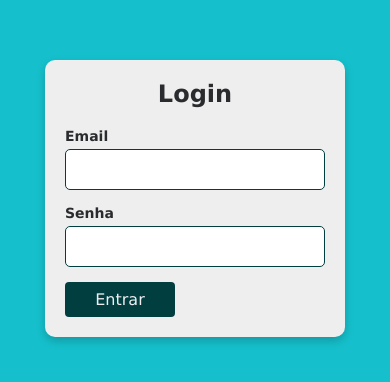
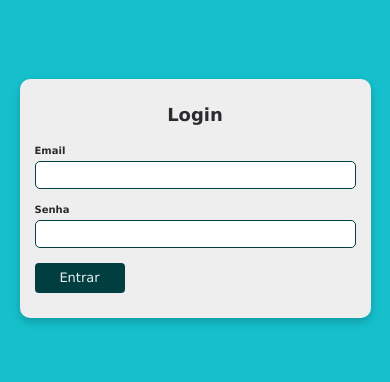
Before and after one commit to a4s-ufpb/My-Trace-Table-Manager, a React (Vite) app: page /#/login in a window 390 px wide. Shown: the part 224-606 px from the top of the page. Built offline with nearby package versions, Linux system fonts and the light colour scheme; sample sign-in values are in the browser's storage.

Commit message:
Feito a responsividade das telas: login, about, themes, professors, help

```diff
--- a/src/components/Button/styles.module.css
+++ b/src/components/Button/styles.module.css
@@ -9,7 +9,7 @@
     color: #fff;
     border-radius: 10px;
     border: none;
-    font-size: 1.1em;
+    font-size: 1.1rem;
     line-height: 25px;
     cursor: pointer;
     transition: all .2s ease-in-out;
@@ -20,18 +20,41 @@
     color: #07433C;
 }
 
-@media(max-width:780px) {
+@media (max-width: 1025px) {
     .button {
-        width: 280px;
-        height: 80px;
-        font-size: 1.5em;
+        width: 90%;
+        height: 100px;
+        max-width: 500px;
+        font-size: 1.5rem;
     }
 }
 
-@media(max-width:550px) {
+@media (max-width: 850px) {
     .button {
-        width: 220px;
-        height: 60px;
-        font-size: 1.4em;
+        width: 90%;
+        height: 80px;
+        max-width: 380px;
+        font-size: 1.3rem;
     }
 }
+
+@media (max-width: 780px) {
+    .button {
+        max-width: 300px;
+    }
+}
+
+@media (max-width: 550px) {
+    .button {
+        width: 95%;
+        max-width: 230px;
+        font-size: 1.1rem;
+    }
+}
+
+@media (max-width: 400px) {
+    .button {
+        max-width: 220px;
+        font-size: 1rem;
+    }
+}
--- a/src/components/Menu/index.jsx
+++ b/src/components/Menu/index.jsx
@@ -4,7 +4,7 @@ import styles from "./styles.module.css"
 
 export default function ({ setMenu }) {
     const menuRef = useRef(null);
-    const role = localStorage.getItem("role");
+    const role = localStorage.getItem("role") || "user";
 
     useEffect(() => {
         function handleClickOutside(ev) {
--- a/src/components/RoleProtectedRoute/index.jsx
+++ b/src/components/RoleProtectedRoute/index.jsx
@@ -2,16 +2,24 @@ import { Navigate } from "react-router-dom";
 
 export default function RoleProtectedRoute({ children, allowedRoles = [] }) {
     const role = localStorage.getItem("userRole");
-    const token = localStorage.getItem("token");
+    const token = localStorage.getItem('token');
+    const tokenExpiration = localStorage.getItem("tokenExpiration");
 
-    if (!token) {
+    const isTokenValid = () => {
+        if (!token || !tokenExpiration) return false;
+        return Date.now() < parseInt(tokenExpiration, 10);
+    };
+
+    if (!isTokenValid()) {
+        localStorage.removeItem("token");
+        localStorage.removeItem("tokenExpiration");
+        localStorage.removeItem("userId");
+        localStorage.removeItem("userRole");
         return <Navigate to="/login" replace />;
     }
 
-    if (allowedRoles.length > 0) {
-        if (!allowedRoles.includes(role)) {
-            return <Navigate to="/" replace />;
-        }
+    if (allowedRoles.length > 0 && !allowedRoles.includes(role)) {
+        return <Navigate to="/" replace />;
     }
 
     return children;
--- a/src/routes/HelpPage/styles.module.css
+++ b/src/routes/HelpPage/styles.module.css
@@ -64,3 +64,74 @@
     color: var(--primary-black);
     line-height: 1.6;
 }
+
+@media (max-width: 1025px) {
+    .wrapper {
+        padding: 20px;
+    }
+
+    .title {
+        font-size: 1.8rem;
+    }
+
+    .summary h2,
+    .helpSection h3 {
+        font-size: 1.5rem;
+    }
+
+    .helpSection p, .summaryList li {
+        font-size: 1.2rem;
+    }
+
+}
+
+@media (max-width: 900px) {
+    .wrapper {
+        padding: 15px;
+    }
+
+    .summary h2,
+    .helpSection h3 {
+        font-size: 1.3rem;
+    }
+
+    .helpSection p,
+    .summaryList li {
+        font-size: 1rem;
+    }
+}
+
+@media (max-width: 600px) {
+    .wrapper {
+        width: 90%;
+        padding: 10px;
+    }
+
+    .title {
+        font-size: 1.5rem;
+    }
+
+    .summary h2,
+    .helpSection h3 {
+        font-size: 1.2rem;
+    }
+
+    .helpSection p, .summaryList li {
+        font-size: 0.9rem;
+    }
+}
+
+@media (max-width: 400px) {
+    .title {
+        font-size: 1.3rem;
+    }
+
+    .summary h2,
+    .helpSection h3 {
+        font-size: 1rem;
+    }
+
+    .helpSection p, .summaryList li {
+        font-size: 0.85rem;
+    }
+}
--- a/src/routes/Home/index.jsx
+++ b/src/routes/Home/index.jsx
@@ -4,7 +4,11 @@ import styles from "./styles.module.css"
 
 export default function Home() {
     const navigate = useNavigate();
-    const role = localStorage.getItem("userRole");
+    const role = localStorage.getItem("userRole") || "user";
+    const token = localStorage.getItem('token');
+
+    console.log("Token: ", token);
+    console.log("Role: ", role);
 
     return (
         <div className="background">
--- a/src/routes/Home/styles.module.css
+++ b/src/routes/Home/styles.module.css
@@ -3,6 +3,19 @@
     flex-direction: column;
     align-items: center;
     justify-content: center;
-    gap: 30px;
-    margin: 1.5rem 0;
+    gap: 15px;
+    margin: 1rem 0 0.2rem;
 }
+
+@media (max-width: 768px) {
+    .home {
+        gap: 20px;
+        margin: 1rem 0;
+    }
+}
+
+@media (max-width: 480px) {
+    .home {
+        gap: 15px;
+    }
+}
--- a/src/routes/Login/index.jsx
+++ b/src/routes/Login/index.jsx
@@ -26,9 +26,12 @@ export default function Login() {
 
             if (response.ok) {
                 const data = await response.json();
-                const { token } = data;
+                const { token, expiresIn } = data;
+
+                const expirationTime = Date.now() + expiresIn * 1000;
 
                 localStorage.setItem('token', token);
+                localStorage.setItem('tokenExpiration', expirationTime);
 
                 const userResponse = await fetch('http://localhost:8080/v1/user/find', {
                     method: 'GET',
@@ -56,7 +59,7 @@ export default function Login() {
     };
 
     return (
-        <div className={styles.loginContainer}>
+        <div className="background">
             <form onSubmit={handleLogin} className={styles.form}>
                 <h2 className={styles.title}>Login</h2>
 
--- a/src/routes/Login/styles.module.css
+++ b/src/routes/Login/styles.module.css
@@ -1,13 +1,3 @@
-.loginContainer {
-    display: flex;
-    flex-direction: column;
-    align-items: center;
-    justify-content: center;
-    height: 100vh;
-    background: var(--primary-blue);
-    color: var(--primary-white);
-}
-
 .title {
     margin-bottom: 20px;
     font-size: 24px;
@@ -42,7 +32,7 @@
     padding: 10px;
     border: 1px solid var(--primary-green);
     border-radius: 5px;
-    font-size: 16px;
+    font-size: 14px;
     background: #fff;
     color: var(--primary-black);
     text-align: start;
@@ -51,3 +41,48 @@
 .form button:hover {
     border: 1px solid var(--primary-green);
 }
+
+@media (max-width: 920px) {
+    .form {
+        width: 400px;
+        padding: 25px;
+    }
+
+    .input {
+        font-size: 18px;
+    }
+}
+
+@media (max-width: 768px) {
+    .title {
+        font-size: 20px;
+    }
+
+    .form {
+        padding: 25px 15px;
+    }
+
+    .input {
+        font-size: 14px;
+        padding: 8px;
+    }
+
+    .label {
+        font-size: 12px;
+    }
+}
+
+@media (max-width: 480px) {
+    .title {
+        font-size: 18px;
+    }
+
+    .input {
+        font-size: 12px;
+        padding: 6px;
+    }
+
+    .label {
+        font-size: 10px;
+    }
+}
--- a/src/styles/globals.css
+++ b/src/styles/globals.css
@@ -3,68 +3,13 @@
     justify-content: center;
     align-items: center;
     flex-direction: column;
-    margin: 0;
-    padding: 40px 40px 0;
+    width: 500px;
+    max-width: 95%;
+    margin: 20px 0;
+    padding: 30px 20px 10px;
     border-radius: 8px;
     box-shadow: 0 4px 8px rgba(0, 0, 0, 0.1);
     background-color: var(--primary-white);
-}
-
-.img-container {
-    display: flex;
-    align-items: center;
-    justify-content: center;
-    min-width: 400px;
-    max-width: 70%;
-    margin: 0 auto;
-    padding: 10px;
-    background: var(--primary-white);
-    box-shadow: 0 2px 8px rgba(0, 0, 0, 0.2);
-    border-radius: 10px;
-}
-
-.img-container img {
-    width: 90%;
-    height: auto;
-    max-height: 300px;
-    object-fit: contain;
-}
-
-.btn-container {
-    display: flex;
-    flex-direction: row;
-    align-items: center;
-    justify-content: center;
-    gap: 10px;
-    padding-bottom: 10px;
-}
-
-.btn {
-    width: 110px;
-    height: 35px;
-    background-color: var(--primary-green);
-    color: var(--primary-white);
-    border: none;
-    border-radius: 4px;
-    cursor: pointer;
-    font-size: 16px;
-}
-
-.btn:hover:not(.btn-next) {
-    border: solid .1rem var(--primary-green);
-    background-color: #fff;
-    color: #07433C;
-}
-
-.btn-next:disabled {
-    background: #ccc;
-    cursor: not-allowed;
-}
-
-.btn-next:hover:not(:disabled) {
-    border: solid .1rem var(--primary-green);
-    background-color: #fff;
-    color: #07433C;
 }
 
 form {
@@ -95,6 +40,63 @@ label {
     border-radius: 4px;
     font-size: 14px;
     text-align: start;
+}
+
+.img-container {
+    display: flex;
+    align-items: center;
+    justify-content: center;
+    min-width: 400px;
+    max-width: 70%;
+    margin: 0 auto;
+    padding: 10px;
+    background: var(--primary-white);
+    box-shadow: 0 2px 8px rgba(0, 0, 0, 0.2);
+    border-radius: 10px;
+}
+
+.img-container img {
+    width: 90%;
+    height: auto;
+    max-height: 300px;
+    object-fit: contain;
+}
+
+.btn-container {
+    display: flex;
+    flex-direction: row;
+    align-items: center;
+    justify-content: center;
+    gap: 10px;
+    margin-bottom: 10px;
+}
+
+.btn {
+    width: 110px;
+    height: 35px;
+    background-color: var(--primary-green);
+    color: var(--primary-white);
+    border: none;
+    border-radius: 4px;
+    cursor: pointer;
+    font-size: 16px;
+}
+
+.btn:hover:not(.btn-next) {
+    border: solid .1rem var(--primary-green);
+    background-color: #fff;
+    color: #07433C;
+}
+
+.btn-next:disabled {
+    background: #ccc;
+    cursor: not-allowed;
+}
+
+.btn-next:hover:not(:disabled) {
+    border: solid .1rem var(--primary-green);
+    background-color: #fff;
+    color: #07433C;
 }
 
 .content-with-help {
@@ -134,3 +136,87 @@ h4 {
     color: var(--primary-black);
     text-align: center;
 }
+
+@media (max-width: 1025px) {
+    h2 {
+        font-size: 1.6rem;
+    }
+
+    h4 {
+        font-size: 1.3rem;
+    }
+}
+
+@media (max-width: 900px) {
+    .form-bg {
+        max-width: 90%;
+        margin: 10px 0;
+    }
+
+    h2 {
+        font-size: 1.5rem;
+    }
+
+    h4 {
+        font-size: 1.2rem;
+    }
+
+}
+
+@media (max-width: 600px) {
+    .form-bg {
+        max-width: 90%;
+        padding: 20px 20px 10px;
+    }
+
+    form div {
+        margin-bottom: 15px;
+    }
+
+    .btn {
+        width: 100px;
+        height: 30px;
+        font-size: 14px;
+    }
+
+    .icon-trash {
+        font-size: 1rem;
+    }
+
+    h4 {
+        font-size: 1.2rem;
+    }
+}
+
+@media (max-width: 480px) {
+    form {
+        max-width: 90%;
+    }
+
+    h2 {
+        font-size: 1.4rem;
+    }
+
+    .btn {
+        width: 90px;
+        font-size: 13px;
+    }
+
+    h4 {
+        font-size: 0.9rem;
+    }
+}
+
+@media (max-width: 400px) {
+    form {
+        max-width: 100%;
+    }
+
+    h2 {
+        font-size: 1.2rem;
+    }
+
+    label {
+        font-size: 0.9rem;
+    }
+}
```
Also changed, not shown: src/routes/About/styles.module.css (+41 -8 lines).
